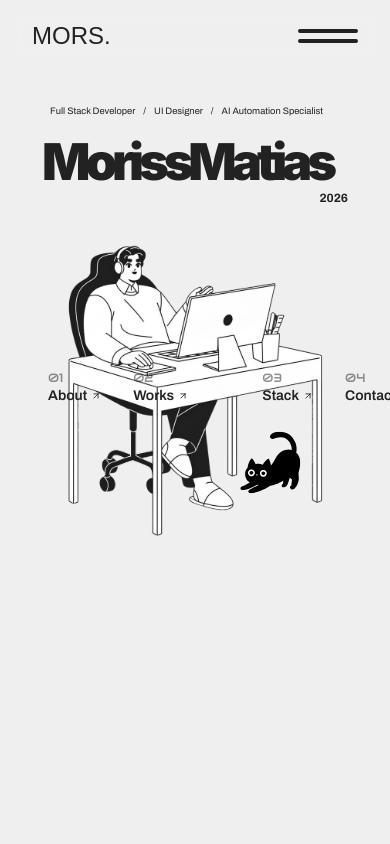
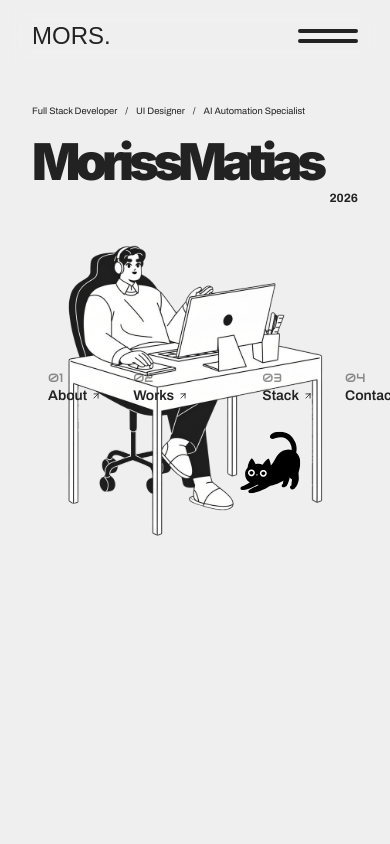
Before and after one commit to mors-codes/portfolio-2026, a Next.js app: page / in a window 390 px wide. Shown: the top 844 px of the page. Built offline with nearby package versions, Linux system fonts and the light colour scheme; a web font is replaced by a local one.

Commit message:
name, roles and year mobile view

```diff
--- a/src/components/sections/Hero.tsx
+++ b/src/components/sections/Hero.tsx
@@ -141,11 +141,11 @@ export default function Hero({ isDark, onToggleTheme }: HeroProps) {
       </div>
 
       {/* Role labels + Name lockup + year, sharing one centered block */}
-      <div className="mt-16 flex justify-center md:mt-20">
-        <div className="inline-block text-left">
+      <div className="mt-16 flex md:justify-center md:mt-20">
+        <div className="w-full text-left md:w-auto md:inline-block">
           <p
             ref={roleLabelsRef}
-            className="mb-2 ml-2 flex flex-nowrap items-center gap-2 whitespace-nowrap font-sans text-[2.4vw] md:gap-5 md:text-sm"
+            className="mb-2 flex flex-nowrap items-center gap-2 whitespace-nowrap font-sans text-[2.4vw] md:ml-2 md:gap-5 md:text-sm"
             style={{ opacity: 0, transform: "translateX(-24px)" }}
           >
             <span>Full Stack Developer</span>
```
